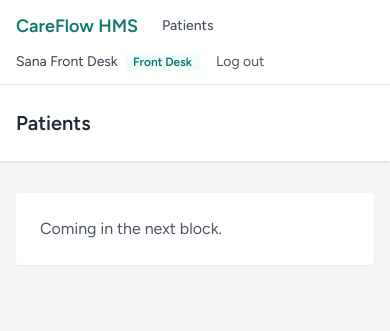
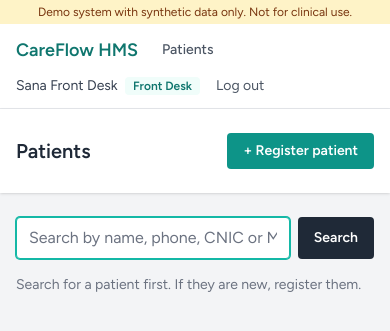
Before and after one commit to HadiRajani/careflow-hms, a Laravel app: page /patients in a window 390 px wide. Shown: the top 331 px of the page. Run offline with Laravel 12, Linux system fonts and the light colour scheme; a user stored in the database is signed in; data comes from the database, SQL or seed files in the repository; style sheets or scripts are compiled from the project's sources.

Commit message:
Patient registration with duplicate detection and audit logging
- Phone normalised to 03XXXXXXXXX; CNIC digits only and unique (hard block)
- Likely duplicate = same phone or DOB + name >= 80% similar (word order ignored);
  warns, staff can override, override is audited
- Patient search/view/create written to append-only audit log
- Tests for duplicate rule, registration flow, validation, audit

Co-Authored-By: Claude Opus 5.5 <noreply@anthropic.com>

```diff
--- /dev/null
+++ b/app/Http/Controllers/PatientController.php
@@ -0,0 +1,110 @@
+<?php
+
+namespace App\Http\Controllers;
+
+use App\Models\AuditLog;
+use App\Models\Patient;
+use App\Services\DuplicatePatientChecker;
+use Illuminate\Http\Request;
+use Illuminate\Support\Facades\DB;
+
+class PatientController extends Controller
+{
+    /**
+     * GET /patients?q=...  Search by MRN, phone, CNIC or name.
+     * No list is shown until you search: staff only see the patients they look for.
+     */
+    public function index(Request $request)
+    {
+        $search = trim((string) $request->query('q'));
+        $patients = collect();
+
+        if ($search !== '') {
+            $phone = DuplicatePatientChecker::normalizePhone($search);
+            $digits = preg_replace('/\D/', '', $search);
+
+            $patients = Patient::where('mrn', strtoupper($search))
+                ->orWhere('phone', $phone)
+                ->orWhere('cnic', $digits ?: '-')
+                ->orWhere('full_name', 'like', '%' . $search . '%')
+                ->orderBy('full_name')
+                ->limit(25)
+                ->get();
+
+            AuditLog::record('patient.searched', null, null, ['results' => $patients->count()]);
+        }
+
+        return view('patients.index', ['patients' => $patients, 'search' => $search]);
+    }
+
+    /** GET /patients/create  Show the registration form. */
+    public function create()
+    {
+        return view('patients.create', ['duplicates' => []]);
+    }
+
+    /** POST /patients  Validate, check for duplicates, then save. */
+    public function store(Request $request, DuplicatePatientChecker $checker)
+    {
+        // 1. Clean the input first, so "+92 300-1234567" and "0300 1234567" are stored the same way.
+        $request->merge([
+            'phone' => DuplicatePatientChecker::normalizePhone($request->input('phone')),
+            'cnic' => preg_replace('/\D/', '', (string) $request->input('cnic')) ?: null,
+        ]);
+
+        // 2. Server-side validation. Same CNIC twice = hard block (unique rule).
+        $data = $request->validate([
+            'full_name' => ['required', 'string', 'min:3', 'max:120', "regex:/^[A-Za-z\s.'-]+$/"],
+            'date_of_birth' => ['required', 'date', 'before_or_equal:today', 'after:1900-01-01'],
+            'gender' => ['required', 'in:male,female,other'],
+            'phone' => ['required', 'regex:/^03\d{9}$/'],
+            'cnic' => ['nullable', 'digits:13', 'unique:patients,cnic'],
+        ], [
+            'full_name.regex' => 'Please type the name in English letters (as on the CNIC).',
+            'phone.regex' => 'Enter a Pakistani mobile number, e.g. 0300-1234567.',
+            'cnic.digits' => 'CNIC must be 13 digits, e.g. 42101-1234567-1.',
+            'cnic.unique' => 'A patient with this CNIC is already registered. Search for them instead.',
+        ]);
+
+        // 3. Look for likely duplicates (same phone or DOB + similar name).
+        $duplicates = $checker->findPossibleDuplicates($data['full_name'], $data['phone'], $data['date_of_birth']);
+        $userConfirmed = $request->boolean('confirm_not_duplicate');
+
+        // 4. Duplicates found and not yet confirmed -> show the warning, keep what was typed.
+        if (count($duplicates) > 0 && ! $userConfirmed) {
+            $request->flash();
+            return view('patients.create', ['duplicates' => $duplicates]);
+        }
+
+        // 5. Save. MRN is built from the new id, e.g. id 42 -> CF-000042.
+        $patient = DB::transaction(function () use ($data) {
+            $patient = Patient::create($data + ['created_by' => auth()->id()]);
+            $patient->mrn = 'CF-' . str_pad($patient->id, 6, '0', STR_PAD_LEFT);
+            $patient->save();
+            return $patient;
+        });
+
+        // 6. Audit. If the user overrode a duplicate warning, record that too.
+        $meta = [];
+        if (count($duplicates) > 0) {
+            $meta = [
+                'duplicate_warning_overridden' => true,
+                'possible_duplicate_ids' => array_map(fn ($d) => $d['patient']->id, $duplicates),
+            ];
+        }
+        AuditLog::record('patient.created', $patient->id, $patient, $meta);
+
+        return redirect()->route('patients.show', $patient)
+            ->with('success', __('Patient registered') . ': ' . $patient->mrn);
+    }
+
+    /** GET /patients/{id}  Patient details. Every view is written to the audit log. */
+    public function show(Patient $patient)
+    {
+        AuditLog::record('patient.viewed', $patient->id, $patient);
+
+        $visits = $patient->visits()->with('triage')->latest('arrived_at')->limit(10)->get();
+
+        return view('patients.show', ['patient' => $patient, 'visits' => $visits]);
+    }
+}
--- a/resources/views/layouts/app.blade.php
+++ b/resources/views/layouts/app.blade.php
@@ -16,7 +16,17 @@
     </head>
     <body class="font-sans antialiased">
         <div class="min-h-screen bg-gray-100">
+            <div class="bg-amber-100 text-amber-900 text-xs text-center py-1">
+                {{ __('Demo system with synthetic data only. Not for clinical use.') }}
+            </div>
+
             @include('layouts.navigation')
+
+            @if (session('success'))
+                <div class="max-w-7xl mx-auto mt-4 px-4 sm:px-6 lg:px-8">
+                    <div class="rounded bg-green-50 border border-green-200 text-green-800 px-4 py-3 text-sm">{{ session('success') }}</div>
+                </div>
+            @endif
 
             <!-- Page Heading -->
             @isset($header)
--- /dev/null
+++ b/resources/views/patients/index.blade.php
@@ -0,0 +1,54 @@
+<x-app-layout>
+    <x-slot name="header">
+        <div class="flex items-center justify-between">
+            <h2 class="font-semibold text-xl text-gray-800">{{ __('Patients') }}</h2>
+            <a href="{{ route('patients.create') }}" class="rounded bg-teal-600 px-4 py-2 text-sm font-semibold text-white hover:bg-teal-700">
+                + {{ __('Register patient') }}
+            </a>
+        </div>
+    </x-slot>
+
+    <div class="py-6 max-w-7xl mx-auto px-4 sm:px-6 lg:px-8 space-y-4">
+        {{-- Search --}}
+        <form method="GET" action="{{ route('patients.index') }}" class="flex gap-2">
+            <input type="text" name="q" value="{{ $search }}" autofocus
+                   placeholder="{{ __('Search by name, phone, CNIC or MRN') }}"
+                   class="flex-1 rounded border-gray-300 focus:border-teal-500 focus:ring-teal-500">
+            <button class="rounded bg-gray-800 px-4 py-2 text-sm font-semibold text-white">{{ __('Search') }}</button>
+        </form>
+
+        {{-- Results --}}
+        @if ($search !== '')
+            <div class="bg-white rounded shadow-sm overflow-x-auto">
+                <table class="min-w-full text-sm">
+                    <thead class="bg-gray-50 text-gray-600 text-start">
+                        <tr>
+                            <th class="px-4 py-2 text-start">{{ __('MRN') }}</th>
+                            <th class="px-4 py-2 text-start">{{ __('Name') }}</th>
+                            <th class="px-4 py-2 text-start">{{ __('Age') }}</th>
+                            <th class="px-4 py-2 text-start">{{ __('Phone') }}</th>
+                            <th class="px-4 py-2"></th>
+                        </tr>
+                    </thead>
+                    <tbody class="divide-y">
+                        @forelse ($patients as $patient)
+                            <tr>
+                                <td class="px-4 py-2 font-mono">{{ $patient->mrn }}</td>
+                                <td class="px-4 py-2">{{ $patient->full_name }}</td>
+                                <td class="px-4 py-2">{{ $patient->age() }}</td>
+                                <td class="px-4 py-2">{{ $patient->phone }}</td>
+                                <td class="px-4 py-2 text-end">
+                                    <a href="{{ route('patients.show', $patient) }}" class="text-teal-700 hover:underline">{{ __('Open') }}</a>
+                                </td>
+                            </tr>
+                        @empty
+                            <tr><td colspan="5" class="px-4 py-6 text-center text-gray-500">{{ __('No patient found.') }}</td></tr>
+                        @endforelse
+                    </tbody>
+                </table>
+            </div>
+        @else
+            <p class="text-sm text-gray-500">{{ __('Search for a patient first. If they are new, register them.') }}</p>
+        @endif
+    </div>
+</x-app-layout>
--- a/routes/web.php
+++ b/routes/web.php
@@ -1,5 +1,6 @@
 <?php
 
+use App\Http\Controllers\PatientController;
 use Illuminate\Support\Facades\Route;
 
 /*
@@ -24,7 +25,10 @@ Route::middleware('auth')->group(function () {
 
     // Front desk AND nurse
     Route::middleware('role:front_desk,nurse')->group(function () {
-        Route::get('/patients', fn () => view('placeholder', ['title' => 'Patients']))->name('patients.index');
+        Route::get('/patients', [PatientController::class, 'index'])->name('patients.index');
+        Route::get('/patients/create', [PatientController::class, 'create'])->name('patients.create');
+        Route::post('/patients', [PatientController::class, 'store'])->name('patients.store');
+        Route::get('/patients/{patient}', [PatientController::class, 'show'])->name('patients.show');
     });
 
     // Nurse only
```
Also changed, not shown: app/Models/AuditLog.php (+34 -9 lines), app/Services/DuplicatePatientChecker.php (added, +108 -0 lines), database/factories/PatientFactory.php (added, +24 -0 lines), resources/views/patients/create.blade.php (added, +91 -0 lines), resources/views/patients/show.blade.php (added, +31 -0 lines), tests/Feature/DuplicateDetectionTest.php (added, +72 -0 lines), tests/Feature/PatientRegistrationTest.php (added, +114 -0 lines), database/migrations/2026_11_17_000001_create_patients_table.php.
